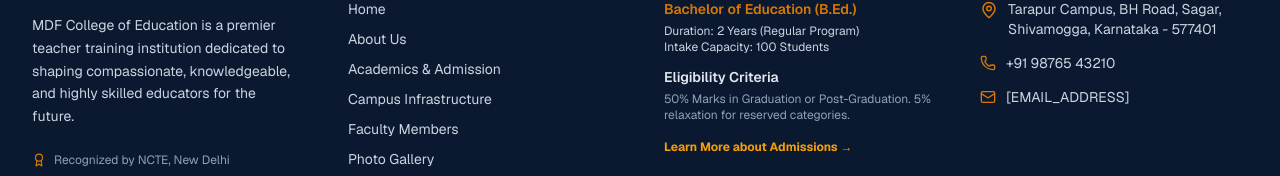
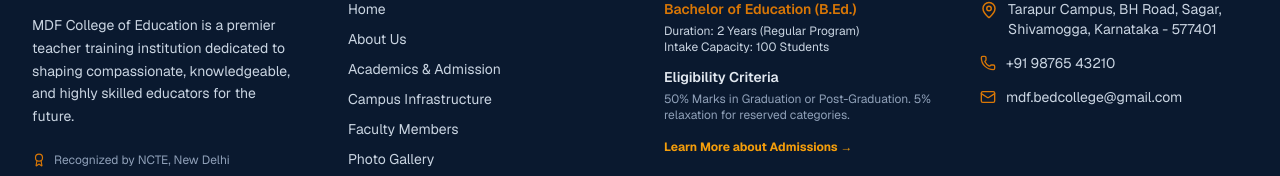
Before and after one commit to PavanMG-19/mdf-bed, a Next.js app: page / in a window 1280 px wide. Shown: the part 3228-3404 px from the top of the page. Built offline with nearby package versions, Linux system fonts and the light colour scheme.

Commit message:
Updated lines in project

```diff
--- a/components/Footer.tsx
+++ b/components/Footer.tsx
@@ -99,7 +99,7 @@
             </li>
             <li className="flex gap-2.5 items-center">
               <Mail size={16} className="text-secondary shrink-0" />
-              <a href="mailto:[EMAIL_ADDRESS]" className="hover:text-secondary transition-colors">[EMAIL_ADDRESS]</a>
+              <a href="mailto:[EMAIL_ADDRESS]" className="hover:text-secondary transition-colors">mdf.bedcollege@gmail.com</a>
             </li>
           </ul>
         </div>
```
